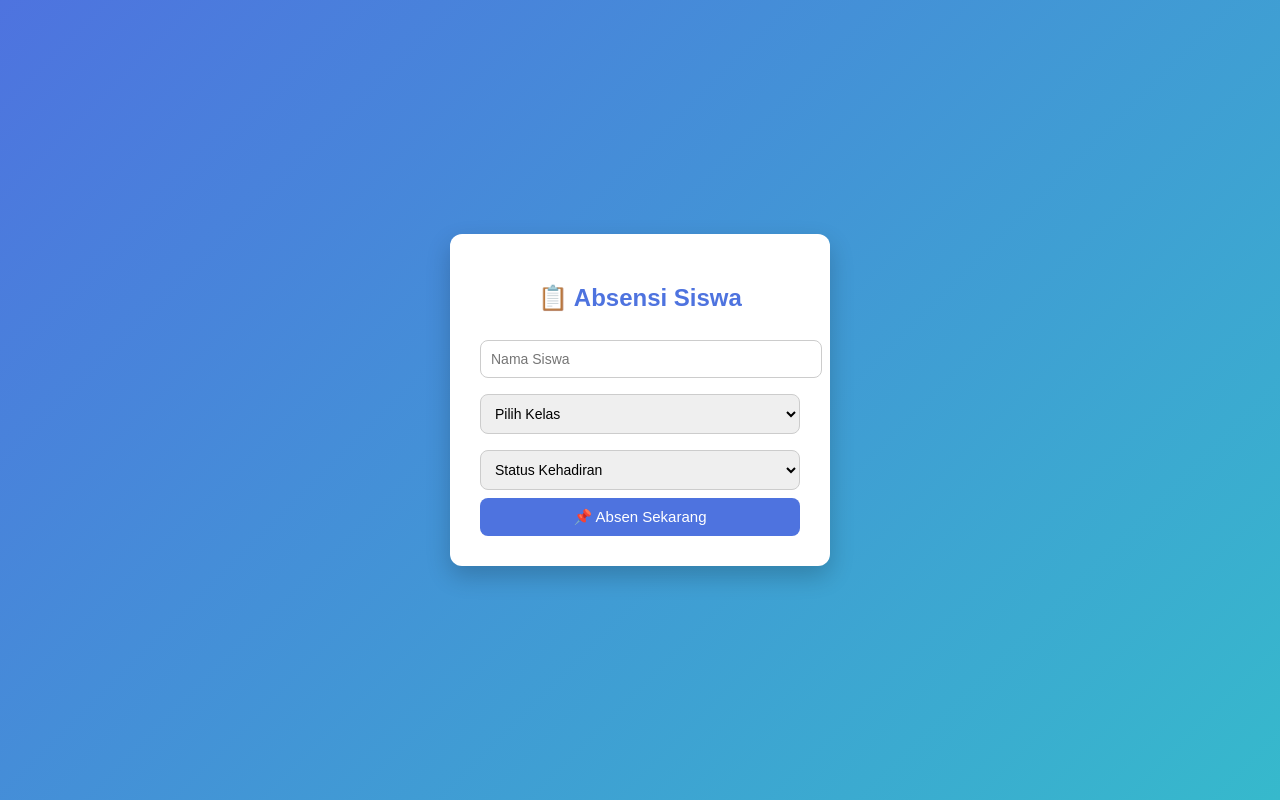
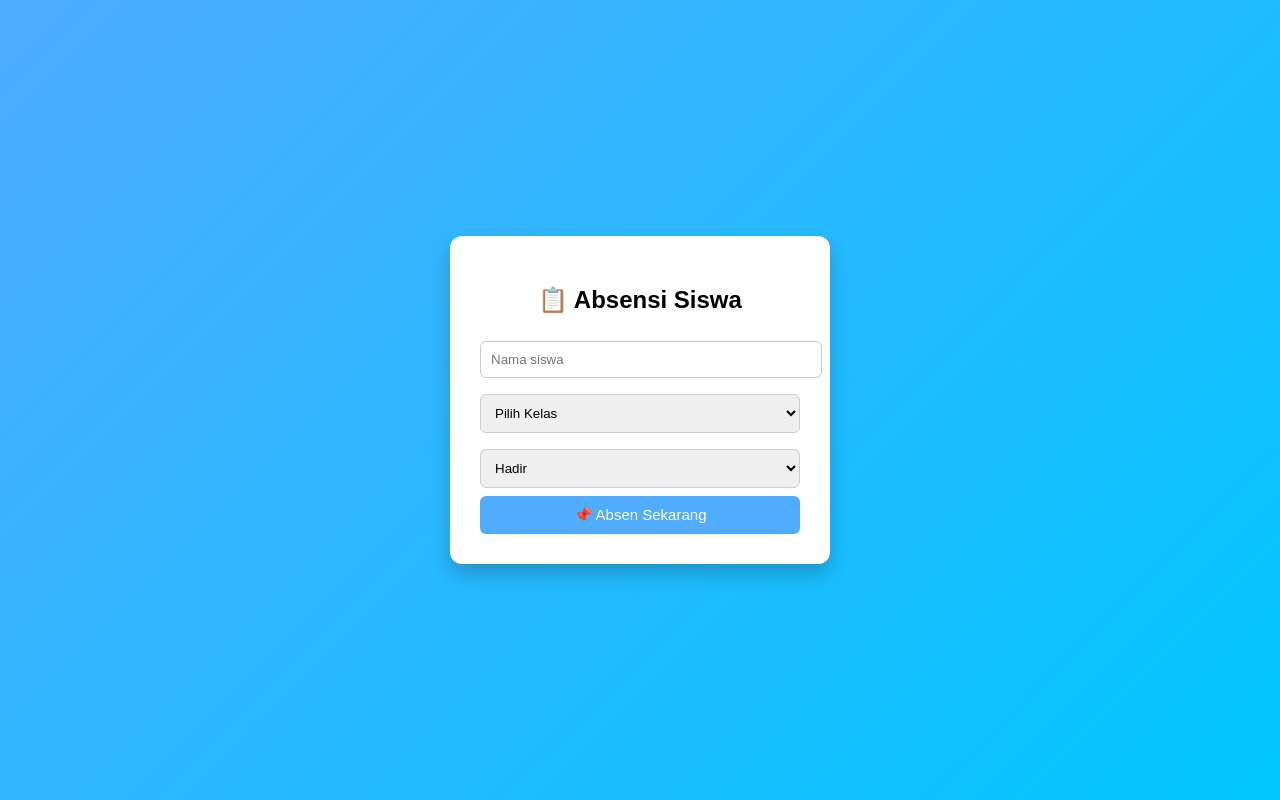
Before and after one commit to hestioctaviani810-star/absensi-sekolah, a Flask app: template templates/absen.html in a window 1280 px wide. Run offline with Flask 3, Linux system fonts and the light colour scheme; the template is opened without the code that fills it, so the values that code supplies are empty.

Commit message:
fix full app

```diff
--- a/app.py
+++ b/app.py
@@ -1,36 +1,42 @@
-from flask import Flask, render_template, request, redirect, session, flash
+from flask import Flask, render_template, request, redirect, session, flash, send_file
 from flask_sqlalchemy import SQLAlchemy
 from datetime import datetime
-from flask import send_file
 import pandas as pd
+import io
 import os
-import io
 
 app = Flask(__name__)
 app.secret_key = "secret123"
 
+# DATABASE
 app.config["SQLALCHEMY_DATABASE_URI"] = "sqlite:///absensi.db"
 app.config["SQLALCHEMY_TRACK_MODIFICATIONS"] = False
 
 db = SQLAlchemy(app)
 
 # =========================
-# DATABASE
+# MODEL DATABASE
 # =========================
 class Absensi(db.Model):
     id = db.Column(db.Integer, primary_key=True)
     nama = db.Column(db.String(100))
-    kelas = db.Column(db.String(50))
+    kelas = db.Column(db.String(20))
     status = db.Column(db.String(20))
-    tanggal = db.Column(db.DateTime, default=datetime.now)
+    tanggal = db.Column(db.DateTime, default=datetime.utcnow)
 
-with app.app_context():
-    db.create_all()
 
 # =========================
-# HALAMAN ABSEN SISWA
+# HALAMAN UTAMA
 # =========================
-@app.route("/", methods=["GET","POST"])
+@app.route("/")
+def home():
+    return redirect("/absen")
+
+
+# =========================
+# ABSEN SISWA
+# =========================
+@app.route("/absen", methods=["GET","POST"])
 def absen():
 
     if request.method == "POST":
@@ -39,15 +45,21 @@ def absen():
         kelas = request.form["kelas"]
         status = request.form["status"]
 
-        data = Absensi(nama=nama, kelas=kelas, status=status)
+        data = Absensi(
+            nama=nama,
+            kelas=kelas,
+            status=status
+        )
 
         db.session.add(data)
         db.session.commit()
 
-        flash("Absen berhasil!")
-        return redirect("/")
+        flash("Absensi berhasil!")
+
+        return redirect("/absen")
 
     return render_template("absen.html")
+
 
 # =========================
 # LOGIN GURU
@@ -60,17 +72,20 @@ def login():
         username = request.form["username"]
         password = request.form["password"]
 
-        if username == "admin" and password == "smanciojaya123":
+        if username == "guru" and password == "123":
+
             session["login"] = True
+
             return redirect("/dashboard")
 
         else:
-            return render_template("login.html", error="Username atau Password salah")
+            flash("Username atau password salah")
 
     return render_template("login.html")
 
+
 # =========================
-# DASHBOARD
+# DASHBOARD GURU
 # =========================
 @app.route("/dashboard")
 def dashboard():
@@ -78,14 +93,10 @@ def dashboard():
     if "login" not in session:
         return redirect("/login")
 
-    status_filter = request.args.get("status","semua")
+    data = Absensi.query.order_by(Absensi.tanggal.desc()).all()
 
-    if status_filter == "semua":
-        data = Absensi.query.all()
-    else:
-        data = Absensi.query.filter_by(status=status_filter).all()
+    return render_template("index.html", data=data)
 
-    return render_template("index.html", data=data, status_filter=status_filter)
 
 # =========================
 # HAPUS DATA
@@ -98,11 +109,11 @@ def hapus(id):
 
     data = Absensi.query.get(id)
 
-    if data:
-        db.session.delete(data)
-        db.session.commit()
+    db.session.delete(data)
+    db.session.commit()
 
     return redirect("/dashboard")
+
 
 # =========================
 # EXPORT EXCEL
@@ -122,12 +133,11 @@ def export():
             "Nama": d.nama,
             "Kelas": d.kelas,
             "Status": d.status,
-            "Tanggal": d.tanggal.strftime("%d-%m-%Y")
+            "Tanggal": d.tanggal.strftime("%d-%m-%Y %H:%M")
         })
 
     df = pd.DataFrame(hasil)
 
-    # buat file excel di memory
     output = io.BytesIO()
     df.to_excel(output, index=False)
     output.seek(0)
@@ -138,6 +148,7 @@ def export():
         as_attachment=True
     )
 
+
 # =========================
 # LOGOUT
 # =========================
@@ -145,12 +156,15 @@ def export():
 def logout():
 
     session.pop("login", None)
+
     return redirect("/login")
 
 
 # =========================
-# RUN SERVER
+# RUN APP
 # =========================
 if __name__ == "__main__":
-    port = int(os.environ.get("PORT", 5000))
-    app.run(host="0.0.0.0", port=port)
+    with app.app_context():
+        db.create_all()
+
+    app.run()
--- a/templates/absen.html
+++ b/templates/absen.html
@@ -1,14 +1,13 @@
 <!DOCTYPE html>
-<html lang="id">
+<html>
 <head>
-<meta charset="UTF-8">
 <title>Absensi Siswa</title>
 
 <style>
 
 body{
-font-family: Arial, sans-serif;
-background: linear-gradient(135deg,#4e73df,#36b9cc);
+font-family: Arial;
+background: linear-gradient(135deg,#4facfe,#00c6ff);
 height:100vh;
 display:flex;
 justify-content:center;
@@ -16,65 +15,44 @@ align-items:center;
 margin:0;
 }
 
-.container{
+.card{
 background:white;
 padding:30px;
 border-radius:12px;
 width:320px;
-box-shadow:0 10px 25px rgba(0,0,0,0.2);
 text-align:center;
-}
-
-h2{
-margin-bottom:20px;
-color:#4e73df;
+box-shadow:0 10px 20px rgba(0,0,0,0.2);
 }
 
 input,select{
 width:100%;
 padding:10px;
 margin:8px 0;
-border-radius:8px;
+border-radius:6px;
 border:1px solid #ccc;
-font-size:14px;
 }
 
 button{
 width:100%;
 padding:10px;
-background:#4e73df;
+background:#4facfe;
+border:none;
 color:white;
-border:none;
-border-radius:8px;
 font-size:15px;
+border-radius:6px;
 cursor:pointer;
-transition:0.3s;
 }
 
 button:hover{
-background:#2e59d9;
-transform:scale(1.05);
+background:#2d8cf0;
 }
 
-.success{
+.notif{
 background:#2ecc71;
 color:white;
 padding:10px;
-border-radius:8px;
+border-radius:6px;
 margin-bottom:10px;
-font-size:14px;
-animation:muncul 0.4s ease;
-}
-
-@keyframes muncul{
-from{
-opacity:0;
-transform:translateY(-10px);
-}
-to{
-opacity:1;
-transform:translateY(0);
-}
 }
 
 </style>
@@ -82,24 +60,25 @@ transform:translateY(0);
 
 <body>
 
-<div class="container">
+<div class="card">
 
 <h2>📋 Absensi Siswa</h2>
 
-<!-- NOTIFIKASI -->
 {% with messages = get_flashed_messages() %}
 {% if messages %}
 
-<div class="success">
+<div class="notif">
 ✅ {{ messages[0] }}
 </div>
 
-<audio id="notif">
+<audio autoplay>
 <source src="https://assets.mixkit.co/active_storage/sfx/2571/2571-preview.mp3">
 </audio>
 
 <script>
-document.getElementById("notif").play();
+setTimeout(function(){
+window.location.href="/absen";
+},3000)
 </script>
 
 {% endif %}
@@ -107,7 +86,7 @@ document.getElementById("notif").play();
 
 <form method="POST">
 
-<input type="text" name="nama" placeholder="Nama Siswa" required>
+<input type="text" name="nama" placeholder="Nama siswa" required>
 
 <select name="kelas" required>
 <option value="">Pilih Kelas</option>
@@ -117,7 +96,6 @@ document.getElementById("notif").play();
 </select>
 
 <select name="status" required>
-<option value="">Status Kehadiran</option>
 <option>Hadir</option>
 <option>Izin</option>
 <option>Sakit</option>
```
